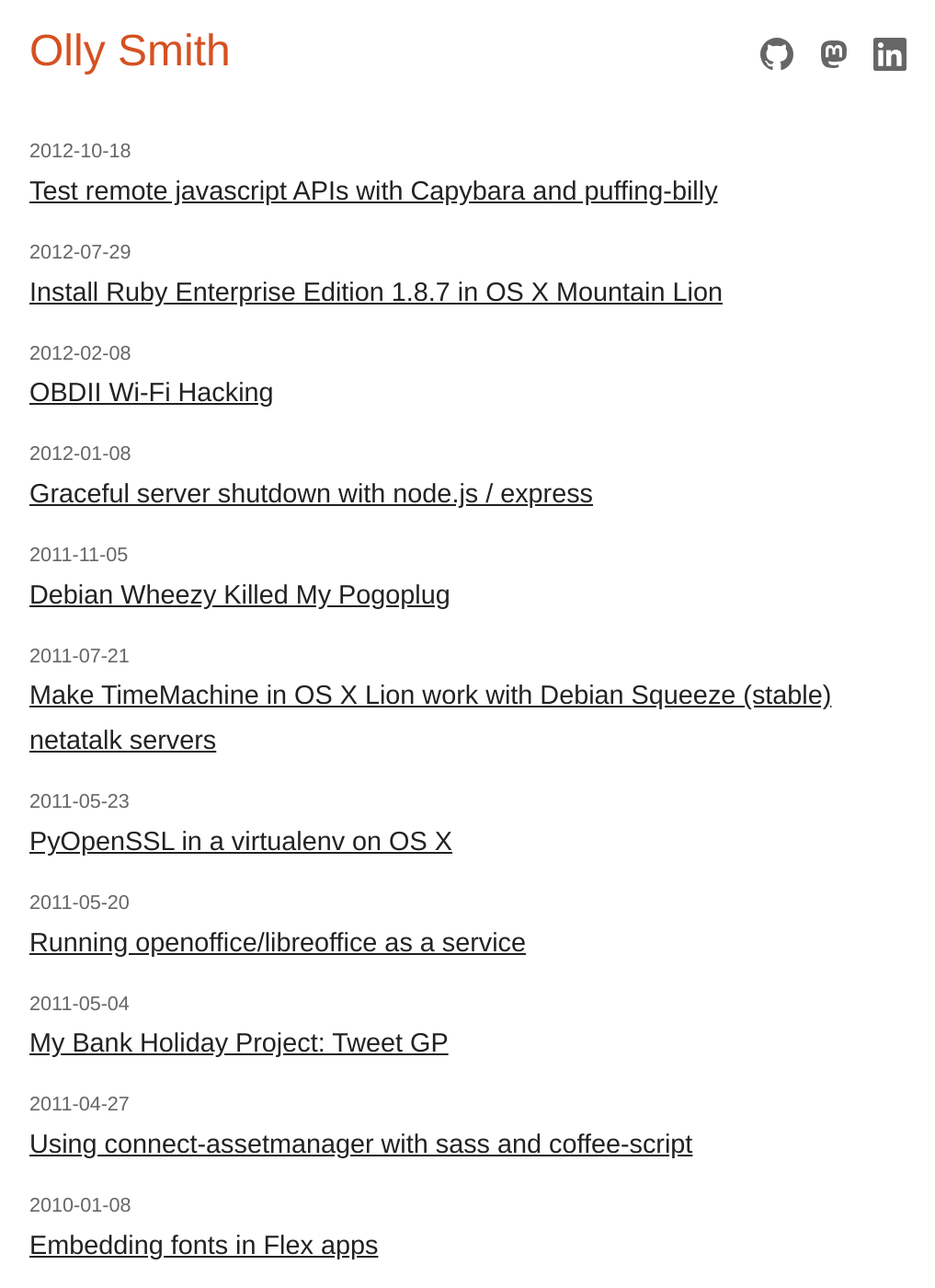
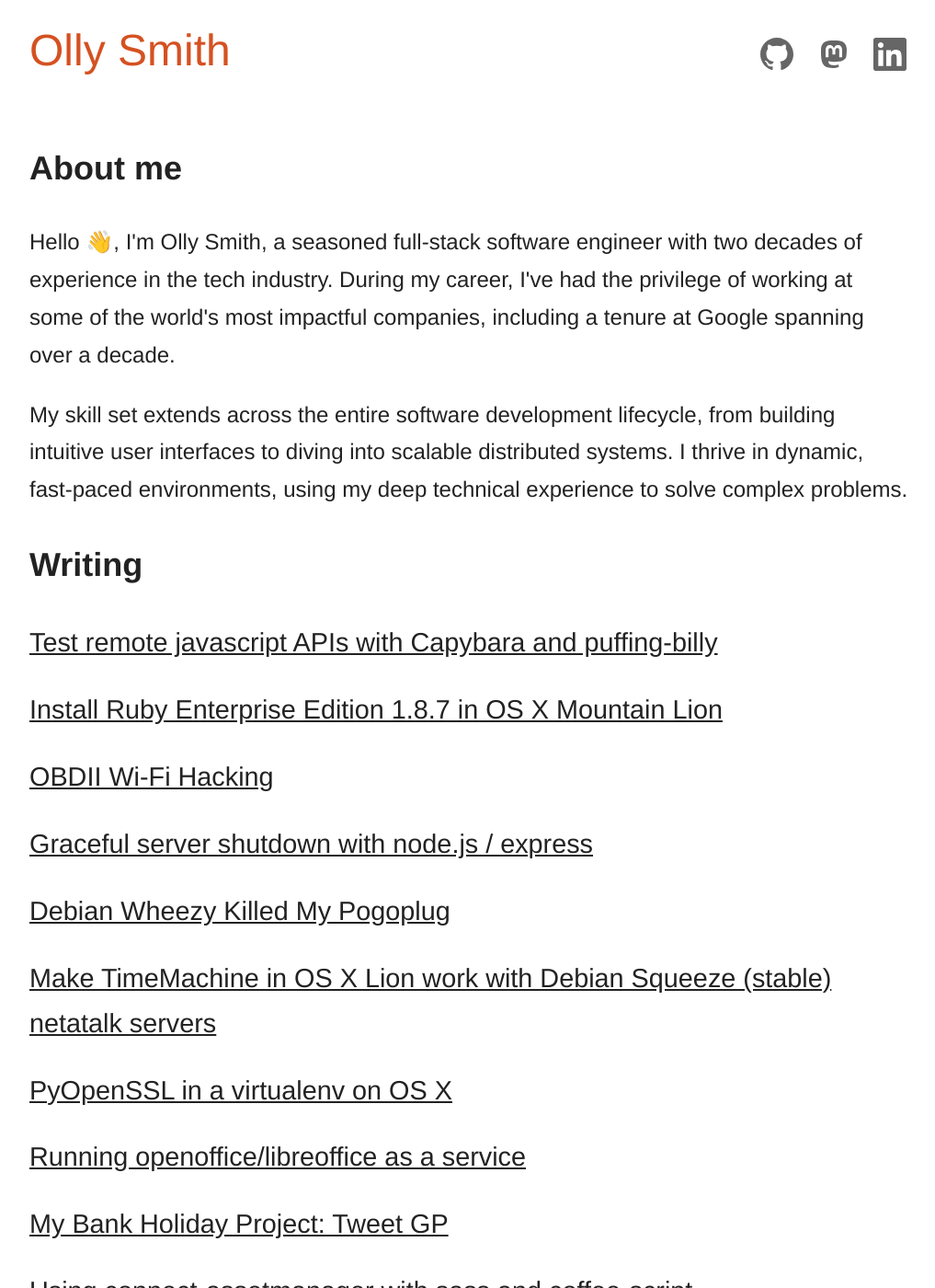
Before and after one commit to oesmith/oesmith.github.com, a Jekyll site: the page built from index.html, in a window 1280 px wide and 1400 px high. Shown: the whole window at 92% size, without its empty margins (128-1145 px from the left). Built offline with Jekyll 4.4.1, drawn with Linux system fonts in a browser that asks for light colours; some of the changed text lies outside the part shown.

Commit message:
Add bio.

```diff
--- a/index.html
+++ b/index.html
@@ -2,12 +2,27 @@
 layout: default
 title: Olly Smith
 ---
+<div class="bio">
+  <h2>About me</h2>
 
+  <p>Hello 👋, I'm Olly Smith, a seasoned full-stack software engineer with two
+  decades of experience in the tech industry. During my career, I've had the
+  privilege of working at some of the world's most impactful companies,
+  including a tenure at Google spanning over a decade.
+
+  <p>My skill set extends across the entire software development lifecycle,
+  from building intuitive user interfaces to diving into scalable distributed
+  systems. I thrive in dynamic, fast-paced environments, using my deep
+  technical experience to solve complex problems.
+</div>
+
+<div class="writing">
+  <h2>Writing</h2>
   <ul class="posts">
     {% for post in site.posts %}
     <li class="post">
-  <time class="date" datetime="{{ post.date | date_to_xmlschema }}">{{ post.date | date: "%Y-%m-%d" }}</time>
       <a href="{{post.url}}">{{ post.title }}</a>
     </li>
     {% endfor %}
   </ul>
+</div.>
```
Lines whose indentation alone changed are shown as unchanged.
